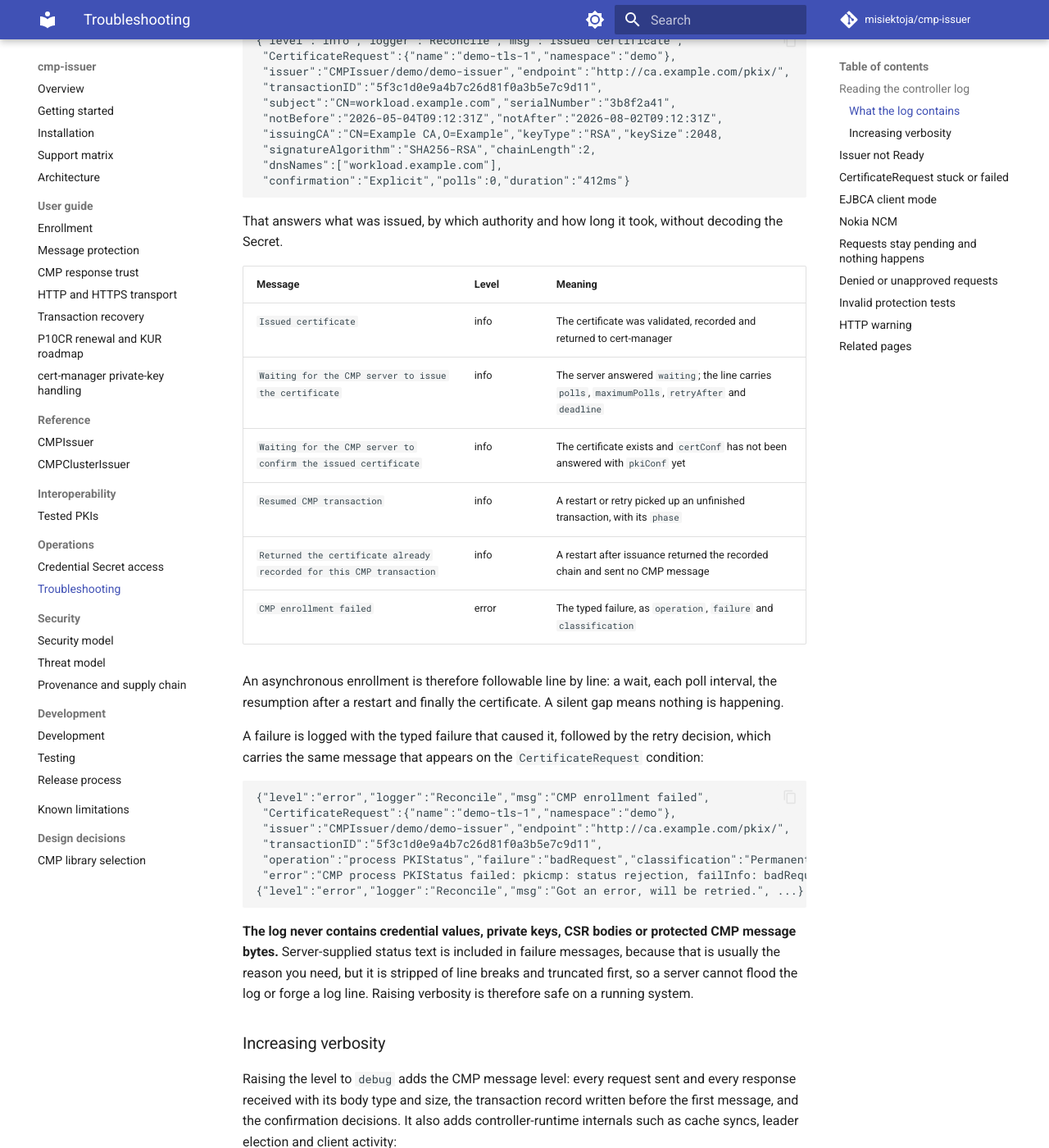
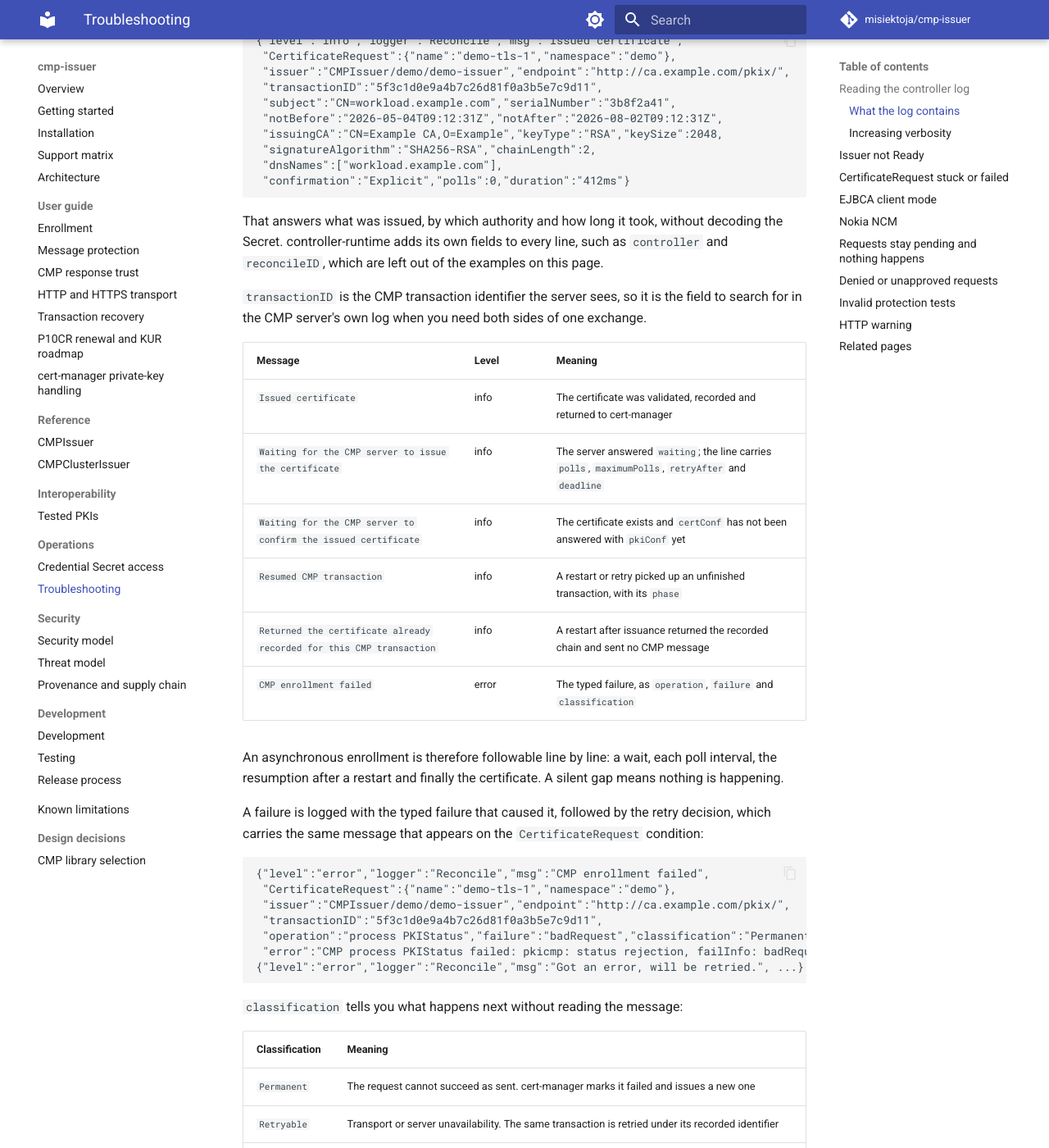
Before and after one commit to misiektoja/cmp-issuer, an MkDocs documentation site: the page built from docs/operations/troubleshooting.md, in a window 1280 px wide and 1400 px high, scrolled down 900 px. Shown: the whole window at 82% size. Built offline with MkDocs 1.6.1 and Material for MkDocs 9.7.7, drawn with Linux system fonts in a browser that asks for light colours; comment, search, counter and statistics services are not loaded; some of the changed text lies outside the part shown.

Commit message:
docs(operations): explain the failure classification and the transaction identifier

````diff
--- a/docs/operations/troubleshooting.md
+++ b/docs/operations/troubleshooting.md
@@ -48,6 +48,11 @@ identifies the request, the issuer, the endpoint, the CMP transaction and the ce
 ```
 
 That answers what was issued, by which authority and how long it took, without decoding the Secret.
+controller-runtime adds its own fields to every line, such as `controller` and `reconcileID`, which are
+left out of the examples on this page.
+
+`transactionID` is the CMP transaction identifier the server sees, so it is the field to search for in
+the CMP server's own log when you need both sides of one exchange.
 
 | Message | Level | Meaning |
 | --- | --- | --- |
@@ -73,6 +78,14 @@ carries the same message that appears on the `CertificateRequest` condition:
  "error":"CMP process PKIStatus failed: pkicmp: status rejection, failInfo: badRequest, ..."}
 {"level":"error","logger":"Reconcile","msg":"Got an error, will be retried.", ...}
 ```
+
+`classification` tells you what happens next without reading the message:
+
+| Classification | Meaning |
+| --- | --- |
+| `Permanent` | The request cannot succeed as sent. cert-manager marks it failed and issues a new one |
+| `Retryable` | Transport or server unavailability. The same transaction is retried under its recorded identifier |
+| `Security` | An authenticated transaction invariant failed, such as protection, trust or a nonce. Treated as permanent and never retried |
 
 **The log never contains credential values, private keys, CSR bodies or protected CMP message bytes.**
 Server-supplied status text is included in failure messages, because that is usually the reason you
````
